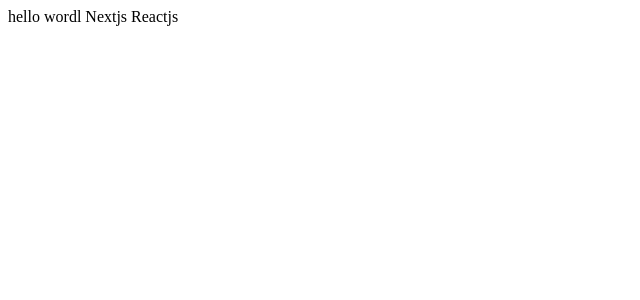
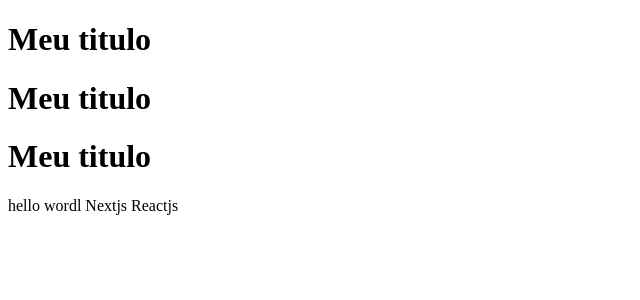
Before and after one commit to fariassilva/MODULO2, a Next.js app: page / in a window 1280 px wide. Shown: the top 300 px of the page, without its empty margins (0-640 px from the left). Built offline with nearby package versions, Linux system fonts and the light colour scheme.

Commit message:
criado primeiro componete Reactjs

```diff
--- a/pages/index.jsx
+++ b/pages/index.jsx
@@ -1,6 +1,14 @@
+import Title from "../src/comonents/title/Title"
+
 function HomePage () {
   return(
-    <div>hello wordl  Nextjs Reactjs </div>
+    <div>
+      <Title/>
+      <Title/>
+      <Title/>
+
+      hello wordl  Nextjs Reactjs
+    </div>
   )
 
 }
--- /dev/null
+++ b/src/comonents/title/Title.jsx
@@ -0,0 +1,8 @@
+function Title (){
+
+  return(
+    <h1> Meu titulo</h1>
+
+  )
+}
+export default Title
```
